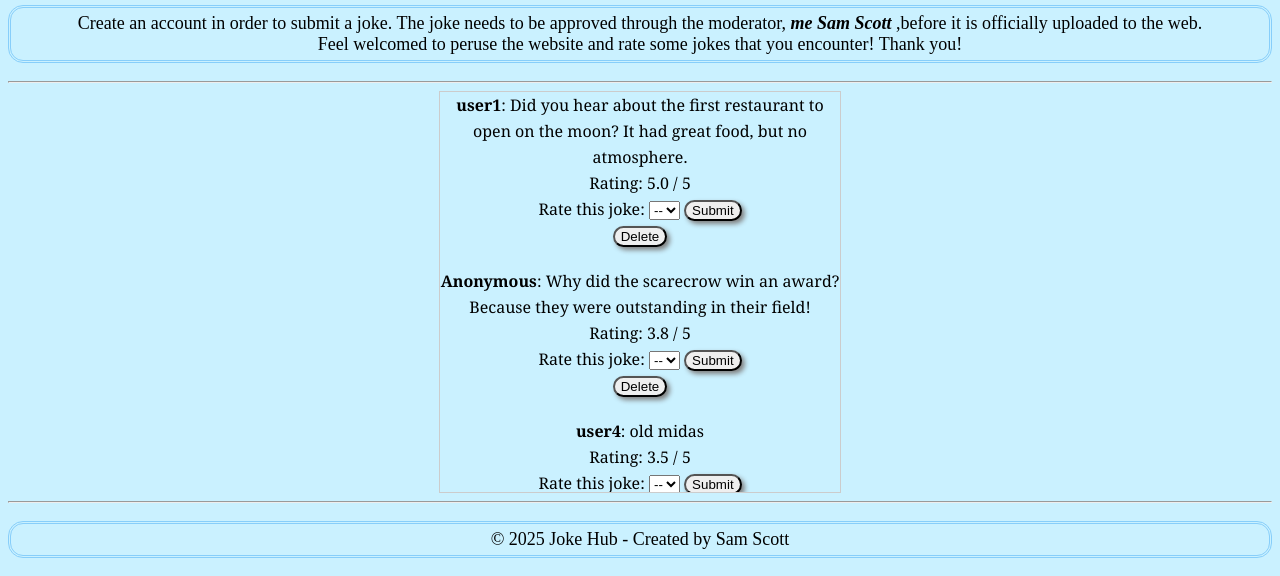
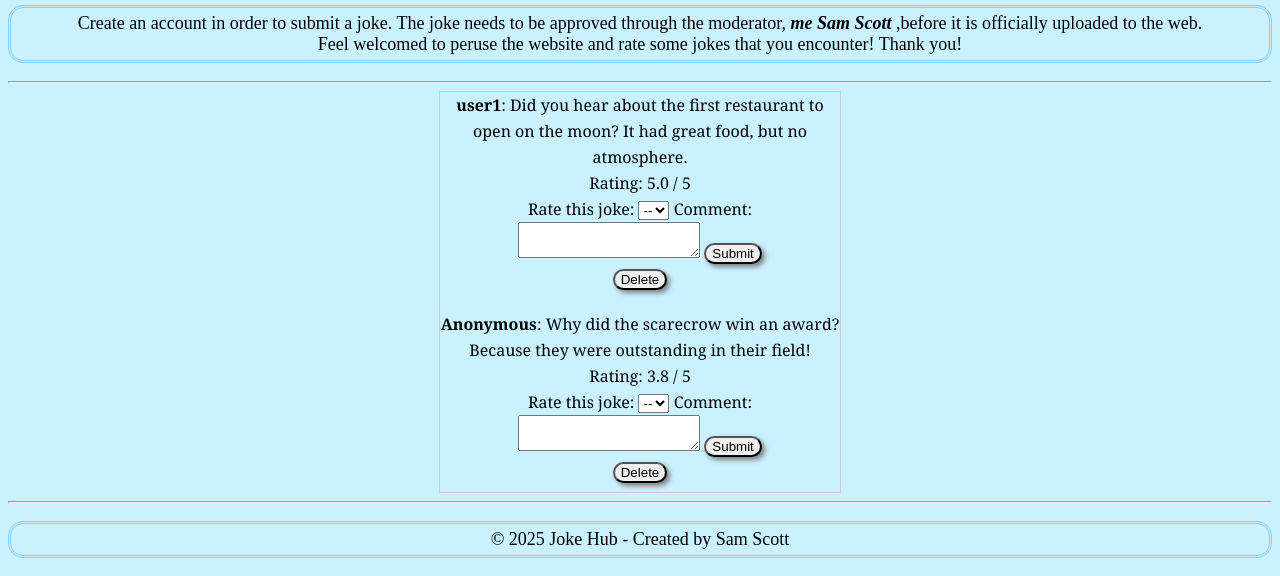
Before and after one commit to sascott9655/Joke-Webpage-, a Flask app: page / in a window 1280 px wide. Shown: the part 280-856 px from the top of the page. Run offline with Flask 3, Linux system fonts and the light colour scheme; a user stored in the database is signed in; data comes from the database, SQL or seed files in the repository; both versions use the stored data as it was after the commit.

Commit message:
added a comment feature to the webpage. It shows and it added in the database.

```diff
--- a/app.py
+++ b/app.py
@@ -18,6 +18,8 @@ ADMIN_PASSWORD = 'password123'
 def initdb():
     conn = sqlite3.connect('jokes.db')
     c = conn.cursor()
+    c.execute("PRAGMA foreign_keys = ON")  # Enable foreign key enforcement
+    c.execute('DROP TABLE IF EXISTS ratings')
     #--------------jokes table----------------------------------------------------------
     c.execute('''
             CREATE TABLE IF NOT EXISTS jokes (  -- jokes table for users to insert jokes
@@ -45,7 +47,10 @@ def initdb():
                 user_id INTEGER,
                 joke_id INTEGER,
                 rating INTEGER,
+                comment TEXT,
                 UNIQUE(user_id, joke_id) --prevent multiple ratings per user per joke
+                FOREIGN KEY (user_id) REFERENCES users(id) -- checks to see if user_id exists in the users table and connects them
+                FOREIGN KEY (joke_id) REFERENCES jokes(id) -- checks to see if joke_id exists in the jokes table and connects them
               )
               ''')
     conn.commit()
@@ -199,27 +204,45 @@ def rate_joke(joke_id):
 
     rating = int(request.form['rating'])
     user_id = session['user_id']
+    comment = request.form.get('comment', '').strip() #do I want comment to be able to be empty? Testing needed to confirm
+
+    if not rating or not comment:
+        flash("You must provide both a rating and a comment.")
+        return redirect(url_for('index'))
 
     conn = sqlite3.connect('jokes.db')
     c = conn.cursor()
-    c.execute('''INSERT OR REPLACE INTO ratings(user_id, joke_id, rating)
-    VALUES (?,?,?)''',
-    (user_id, joke_id, rating)) #The INSERT OR REPLACE statement in SQLITE is used to add a new row or replace an existing row.
-    #This is useful because if you are a user you can rewrite a new review and have your new review overwrite the old one
+
+    c.execute('''INSERT OR REPLACE INTO ratings(user_id, joke_id, rating, comment) --The INSERT OR REPLACE statement in SQLITE is used to add a new row or replace an existing row.
+    -- This is useful because if you are a user you can rewrite a new review and have your new review overwrite the old one
+    VALUES (?,?,?,?)
+    ON CONFLICT(user_id, joke_id) --If there is already a record for this user and joke, a conflict will occur(b/c user_id and joke_id are primary keys)
+    DO UPDATE SET rating = excluded.rating, comment=excluded.comment -- Update the existing rating adn comment with new values instead of throwing an error.
+    ''',
+    (user_id, joke_id, rating, comment))
 
     c.execute('''
               UPDATE jokes --modifying the jokes table
-              SET rating = ROUND(( --subquery that updates the rating column in the jokes table, and the new value comes from the average of the ratings from the ratings table
-                  SELECT AVG(rating)
+              SET rating = ( --subquery that updates the rating column in the jokes table, and the new value comes from the average of the ratings from the ratings table
+                  SELECT ROUND(AVG(rating), 1)
                   FROM ratings
                   WHERE joke_id=?
-              ), 1)
+              )
               WHERE id=? --ensures you are updating only the joke you are rating and that it matches to the joke_id in the subquery
               ''', (joke_id, joke_id) # first joke_id is the subquery the second joke_id is the jokes table column jokes_id
               )
+            #test before
+    # c.execute('''
+    #         SELECT ratings.comment, ratings.rating, users.username
+    #         FROM ratings
+    #         JOIN users ON ratings.user_id = users.id
+    #         WHERE ratings, joke_id=?
+    #         '''(joke_id,)
+    #         )
     conn.commit()
     conn.close()
 
+    flash("Your rating and comment have been submitted.")
     return redirect(url_for('index'))
 
 
--- a/templates/index.html
+++ b/templates/index.html
@@ -65,6 +65,10 @@
                                     <option value="{{ i }}">{{ i }}</option>
                                     {% endfor %}
                                  </select>
+
+                                 <label for="comment">Comment:</label>
+                                 <textarea name="comment" required></textarea>
+
                                  <button type="submit">Submit</button>
                             </form>
                         {% endif %}
```
Also changed, not shown: jokes.db, 1 other file.
